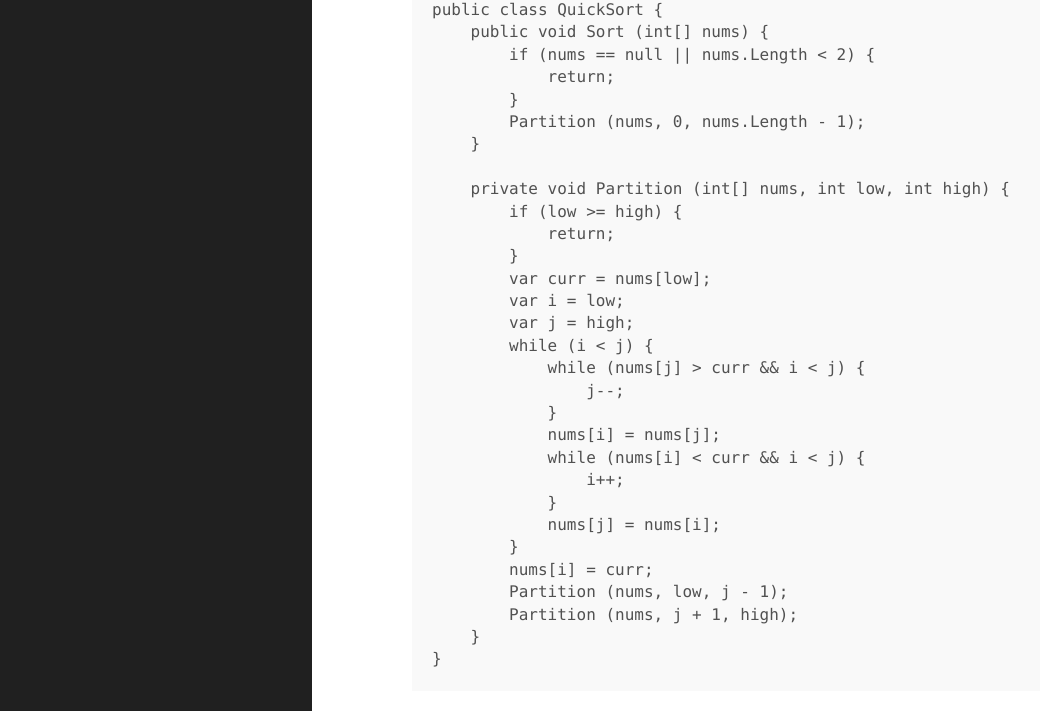
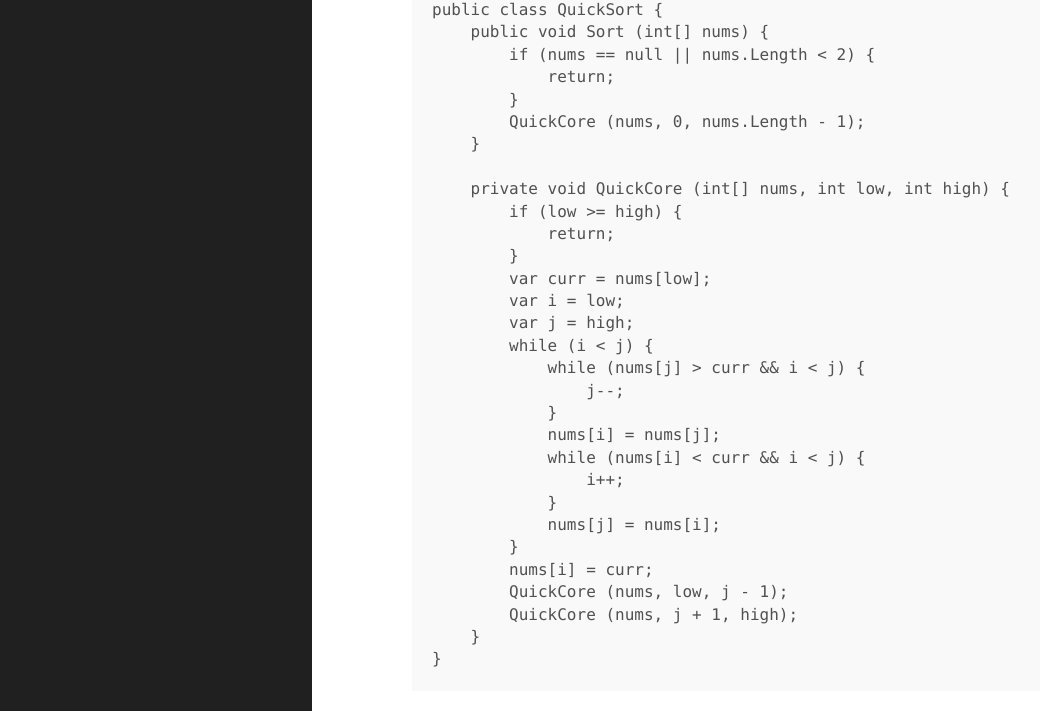
Before and after one commit to Rosen369/Rosen369.github.io, a Jekyll site: the page built from _posts/2018-11-13-quick-sort.md, in a window 1280 px wide and 1334 px high. Shown: the part 201-912 px from the top of the window, without its empty margins (48-1088 px from the left). Built offline with Jekyll 4.4.1, drawn with Linux system fonts in a browser that asks for light colours; nearby versions of some CDN libraries.

Commit message:
rename method

````diff
--- a/_posts/2018-11-13-quick-sort.md
+++ b/_posts/2018-11-13-quick-sort.md
@@ -12,10 +12,10 @@ public class QuickSort {
         if (nums == null || nums.Length < 2) {
             return;
         }
-        Partition (nums, 0, nums.Length - 1);
+        QuickCore (nums, 0, nums.Length - 1);
     }
 
-    private void Partition (int[] nums, int low, int high) {
+    private void QuickCore (int[] nums, int low, int high) {
         if (low >= high) {
             return;
         }
@@ -33,8 +33,8 @@ public class QuickSort {
             nums[j] = nums[i];
         }
         nums[i] = curr;
-        Partition (nums, low, j - 1);
-        Partition (nums, j + 1, high);
+        QuickCore (nums, low, j - 1);
+        QuickCore (nums, j + 1, high);
     }
 }
 ```
````
